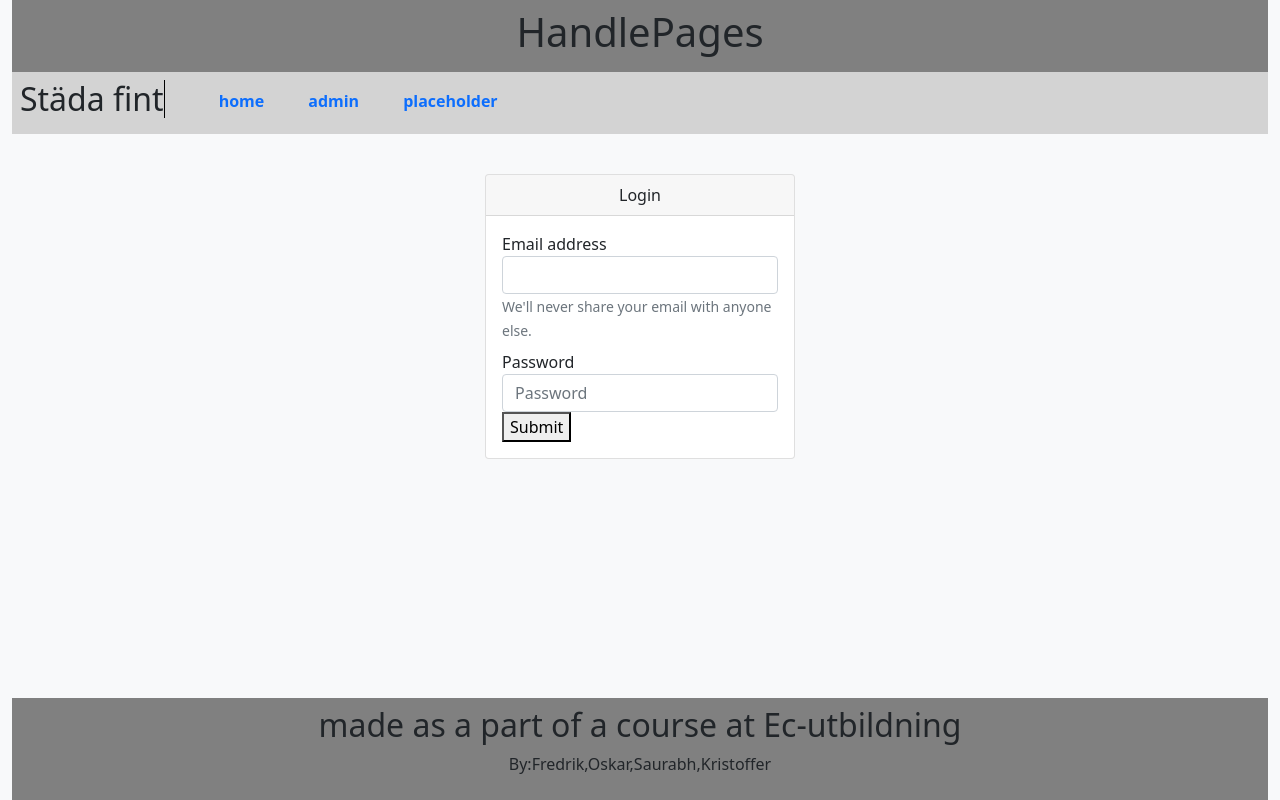
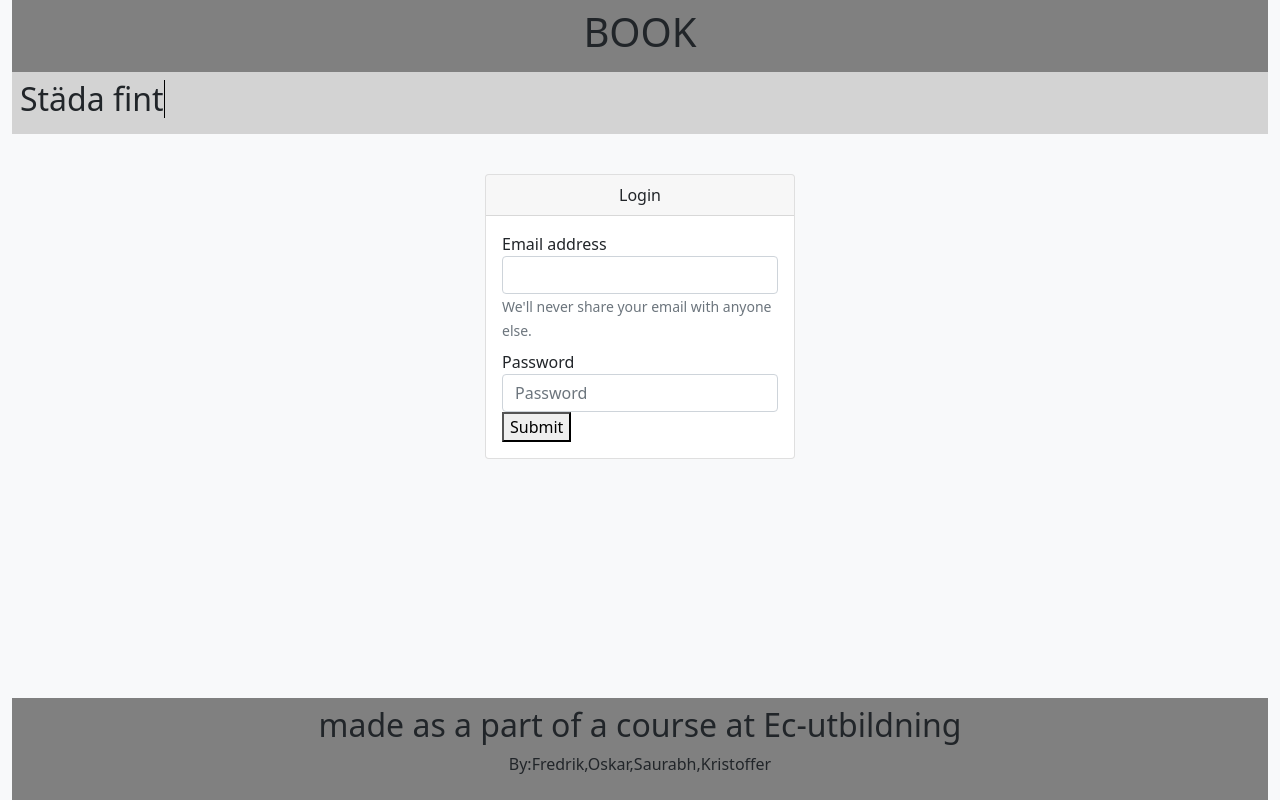
Before and after one commit to kriswern/frontend-book-and-clean, a React (Create React App) app: page /login in a window 1280 px wide. Built offline with nearby package versions, Linux system fonts and the light colour scheme.

Commit message:
finished merge to routing pages

```diff
--- a/src/components/HandlePages.js
+++ b/src/components/HandlePages.js
@@ -5,36 +5,26 @@ import AdminPage from "./Pages/adminPage/AdminPage";
 import TokenService from "../services/TokenService"
 import { useEffect, useState } from 'react/cjs/react.development';
 import jwt from 'jwt-decode';
-import {
-    BrowserRouter as Router,
-    Switch,
-    Route,
-    Link
-  } from "react-router-dom";
+import { useHistory } from "react-router-dom"
+import { BrowserRouter as Router,Switch,Route,} from "react-router-dom";
 
 export default function HandlePages() {
-    const pageComponents = {
-        login: Login,
-        cleaner: <CleanerPage/>,
-        customer: <CustomerPage/>,
-        admin: <AdminPage/>,
-      }
+    const history = useHistory()
+
 
       const [activeUser, setActiveUser] = useState()
-      const [activePage, setActivePage] = useState(<Login handleUserChange = {handleUserChange}/>);
 
      useEffect(() => {
          const role = TokenService.getRoleFromToken()
          if(role !== undefined) {
              setActiveUser({type: role})
+         }else{
+            history.push("/login");
          }
      },[])
-
       useEffect (() => {
         if (activeUser !== undefined){
-            (activeUser.type in pageComponents) ?
-                setActivePage(pageComponents[activeUser.type]) :
-                setActivePage((<Login handleUserChange = {handleUserChange}/>))
+            history.push("/" + activeUser.type)
         }
       },[activeUser])
 
@@ -51,10 +41,10 @@ export default function HandlePages() {
 
               <div>
                 <Switch>
-                  <Route path = "/login" component = {Login}/>
-                  <Route path = "/adminPage" component = {AdminPage}/>
-                  <Route path = "/customerPage" component = {CustomerPage}/>
-                  <Route path = "/cleanerPage" component = {CleanerPage}/>
+                  <Route path = "/login" render = {() => <Login handleUserChange= {handleUserChange}/>}/>
+                  <Route path = "/admin" component = {AdminPage}/>
+                  <Route path = "/customer" component = {CustomerPage}/>
+                  <Route path = "/cleaner" component = {CleanerPage}/>
                 </Switch>
 
               </div>
--- a/src/components/Layout.js
+++ b/src/components/Layout.js
@@ -5,20 +5,14 @@ import '../css/Layout.css';
 import { useState } from 'react';
 
 export default function Layout ({children}){// we can remove the currentheader if we want
-    let pageName;
-    try {
-         pageName = children.type.name;
-    } catch (error) {
-        pageName = "BOOK";
-    }
 
-    const currentHeader = pageName;
+
+
 
     return(
         <div className = "pageLayout container-fluid">
 
-                <Header
-                currentHeader = {currentHeader}/>
+                <Header/>
                 <Navbar/>
                 <main className="p-2">
                     {children}
--- a/src/components/layout/Header.js
+++ b/src/components/layout/Header.js
@@ -1,11 +1,11 @@
-export default function Header({ currentHeader }) {
+export default function Header() {
   return (
     <header className="masthead p-2">
       <div className="container h-100">
         <div className="row h-100 align-items-center">
           <div className="col-12 text-center">
             <h1 className="fw-light">
-              {currentHeader ? currentHeader : "BOOK"}
+              BOOK
             </h1>
           </div>
         </div>
--- a/src/components/layout/Navbar.js
+++ b/src/components/layout/Navbar.js
@@ -4,23 +4,7 @@ export default function Navbar() {
   return (
     <nav className="nav p-2">
       <h2 className="bookIcon">Städa fint</h2>
-      <ul className="navList">
-        <li className="link-primary navlistItem">
-          <button className="menu-button">
-            <a className="nav-link">home</a>
-          </button>
-        </li>
-        <li className="link-primary navlistItem">
-          <button className="menu-button">
-            <a className="nav-link test">admin</a>
-          </button>
-        </li>
-        <li className="link-primary navlistItem">
-          <button className="menu-button">
-            <a className="nav-link">placeholder</a>
-          </button>
-        </li>
-      </ul>
+
     </nav>
   );
 }
```
Also changed, not shown: src/components/login/Login.js (line endings or trailing spaces).
